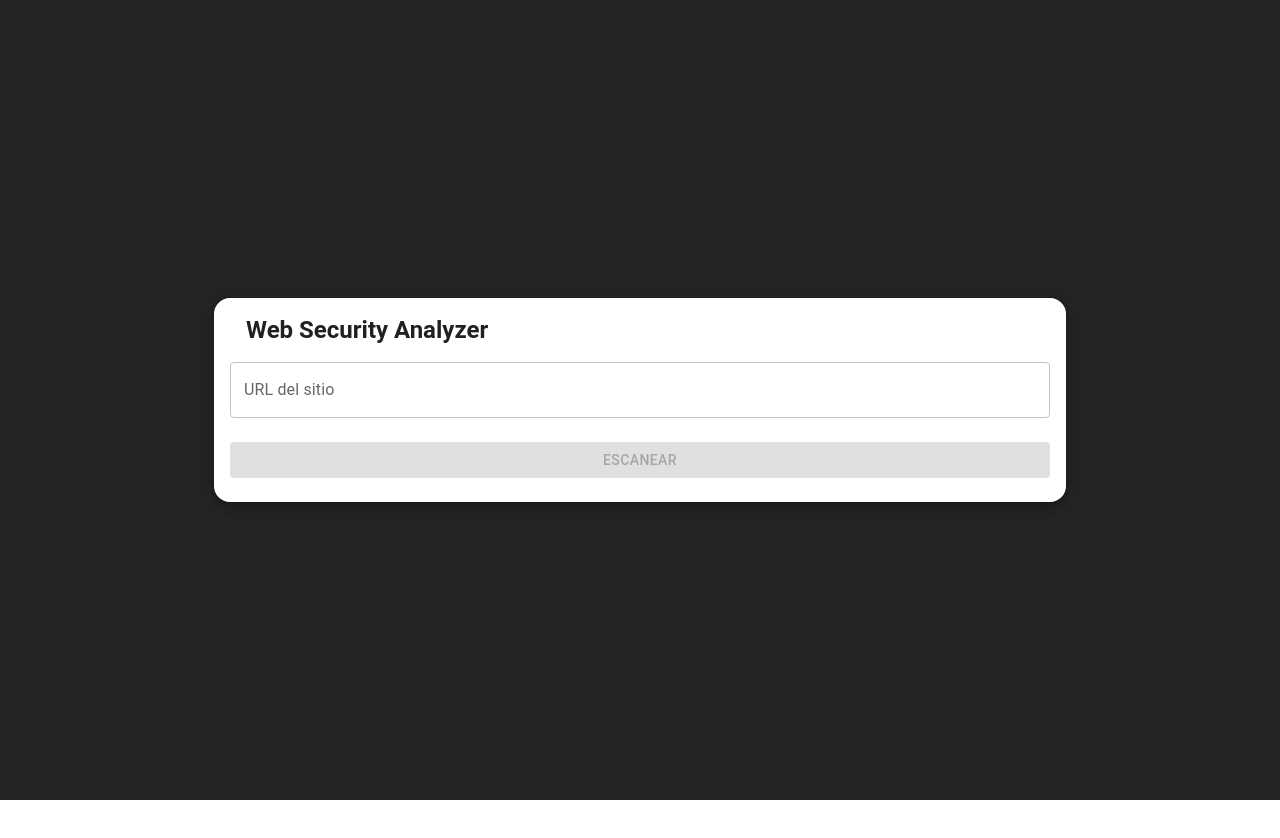
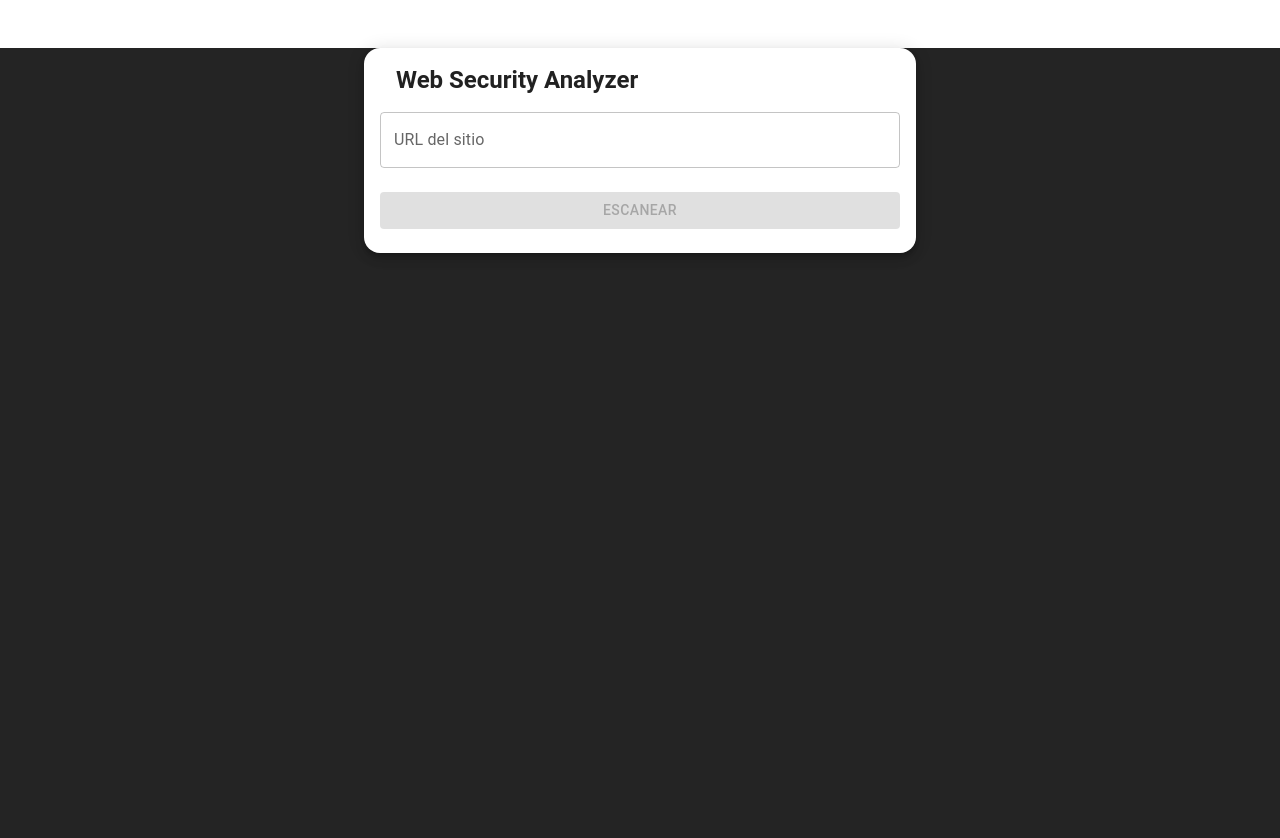
Before and after one commit to Patogol35/seguridadfront, a React (Vite) app: page / in a window 1280 px wide. Shown: the top 838 px of the page. Before the commit the page ends 800 px from the top, so only its background shows below. Built offline with nearby package versions, Linux system fonts and the light colour scheme; some icons are missing.

Commit message:
Update App.jsx

```diff
--- a/src/App.jsx
+++ b/src/App.jsx
@@ -1,4 +1,4 @@
-import { Container, Box } from "@mui/material";
+import { Container } from "@mui/material";
 import ScanCard from "./components/ScanCard";
 import { useScan } from "./hooks/useScan";
 
@@ -6,19 +6,9 @@ function App() {
   const scanState = useScan();
 
   return (
-    <Box
-      sx={{
-        minHeight: "100vh",
-        display: "flex",
-        alignItems: "center",
-        justifyContent: "center",
-        px: 2,
-      }}
-    >
-      <Container maxWidth="md">
-        <ScanCard {...scanState} />
-      </Container>
-    </Box>
+    <Container maxWidth="sm" sx={{ mt: 6 }}>
+      <ScanCard {...scanState} />
+    </Container>
   );
 }
 
```
